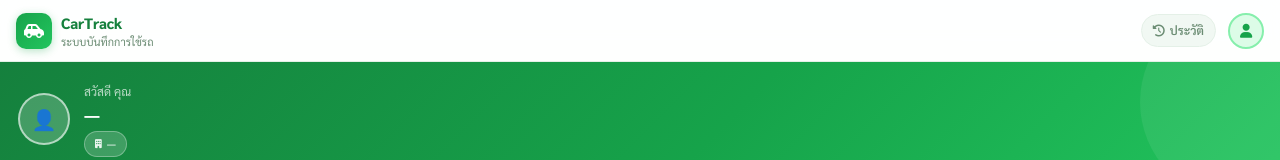
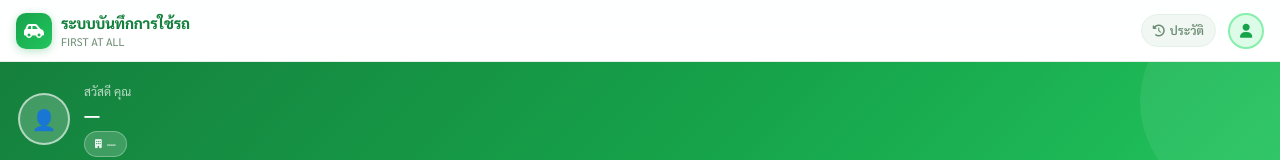
Before and after one commit to Tp14x/FN-D1-v3, a website: page public/index.html in a window 1280 px wide. Shown: the top 160 px of the page. Drawn offline with Linux system fonts and the light colour scheme; some packages are replaced by stand-ins of ours.

Commit message:
Update index.html

```diff
--- a/public/index.html
+++ b/public/index.html
@@ -750,8 +750,8 @@ input:focus,select:focus,textarea:focus{
     <div class="topbar-logo">
       <div class="logo-badge"><i class="fas fa-car-side"></i></div>
       <div>
-        <div class="logo-text">CarTrack</div>
-        <div class="logo-sub">ระบบบันทึกการใช้รถ</div>
+        <div class="logo-text">ระบบบันทึกการใช้รถ</div>
+        <div class="logo-sub">FIRST AT ALL</div>
       </div>
     </div>
     <a href="/history" class="topbar-hist"><i class="fas fa-clock-rotate-left"></i> ประวัติ</a>
```
